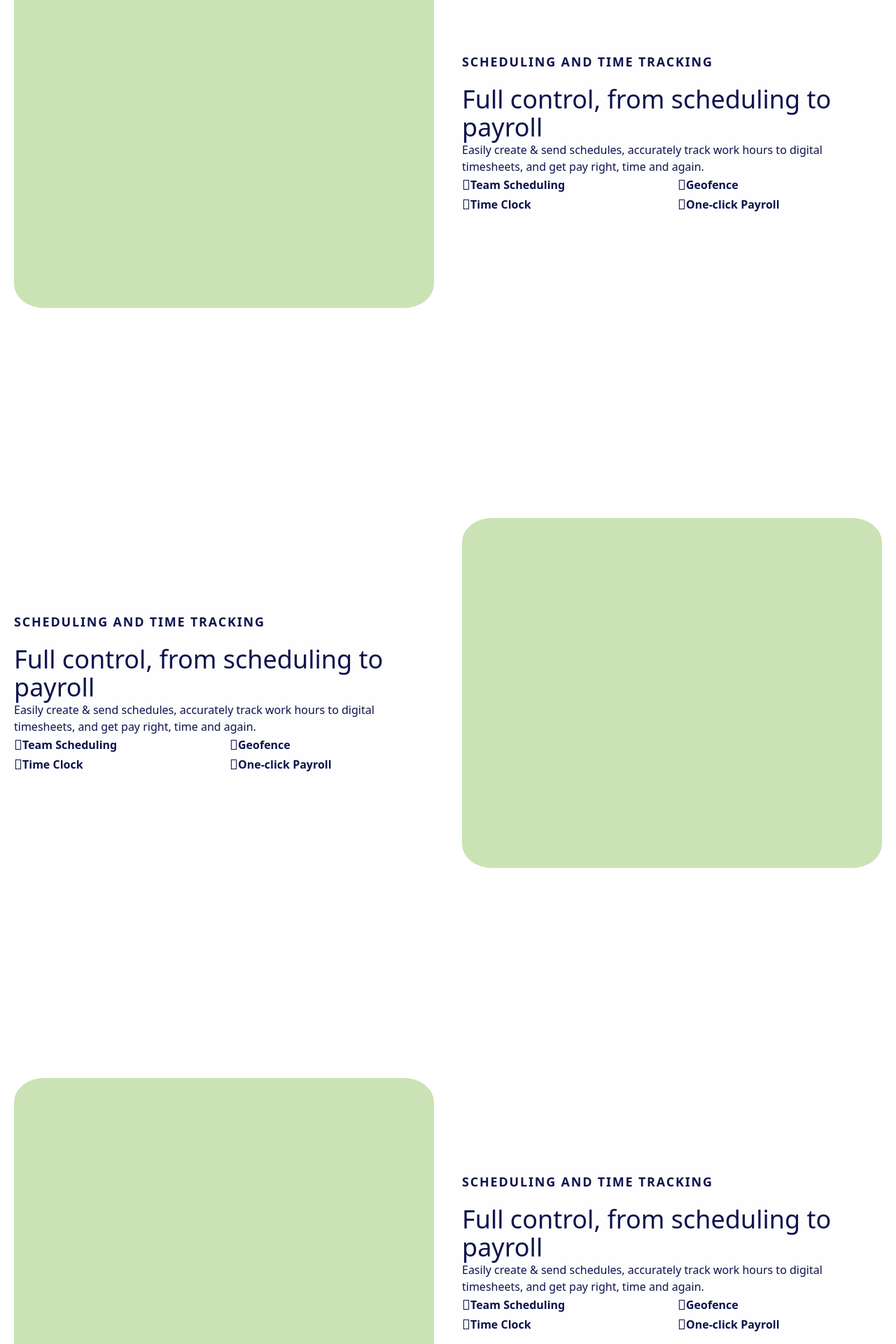
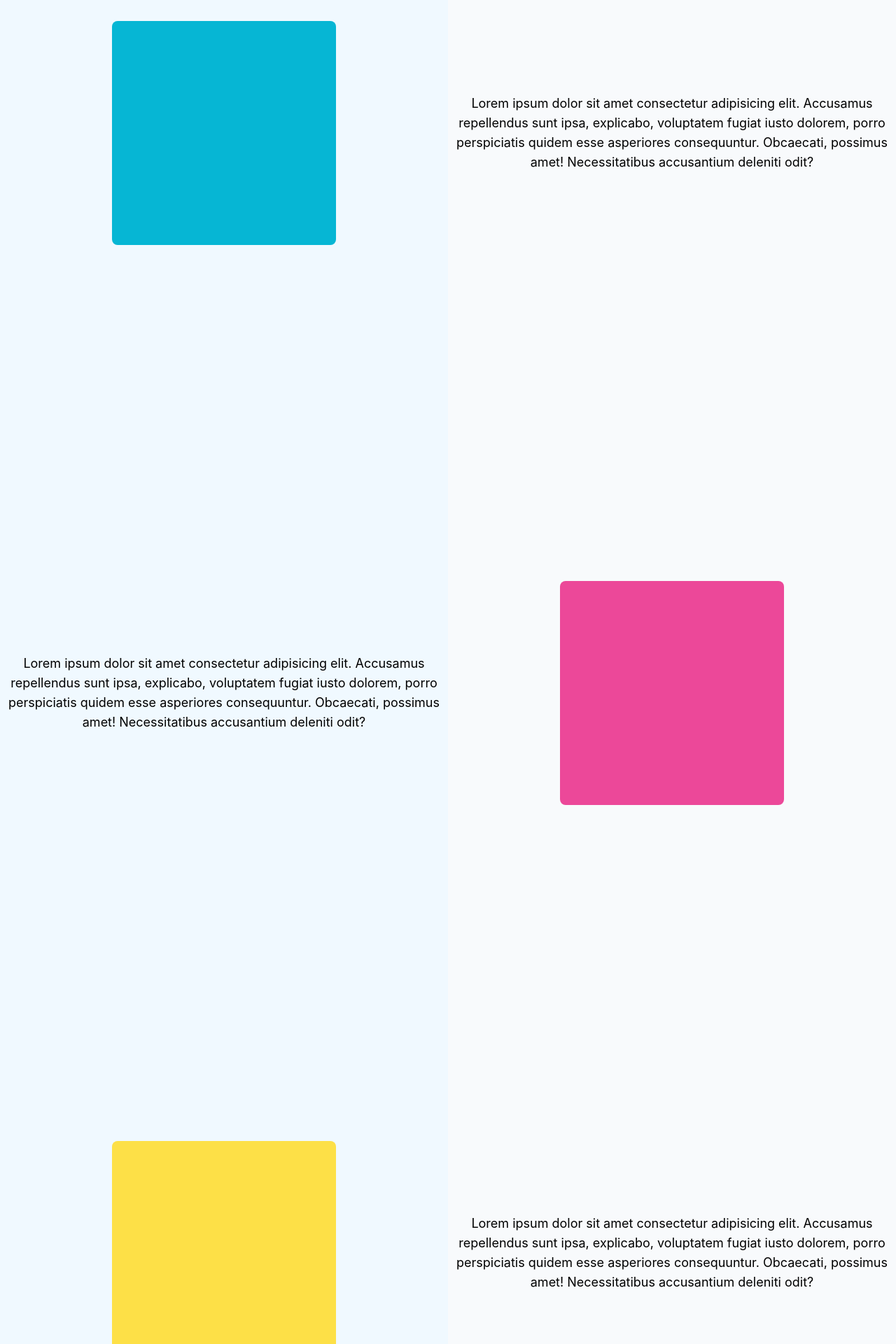
Before and after one commit to Aaryannn30/StaffSphere_Employee_Management, a React (Create React App) app in the folder react-side/: page / in a window 1280 px wide. Shown: the part 560-2480 px from the top of the page at 70% size. Built offline with nearby package versions, Linux system fonts and the light colour scheme.

Commit message:
Scrop up feature added2.

```diff
--- a/react-side/src/components/Cards.js
+++ b/react-side/src/components/Cards.js
@@ -1,149 +1,61 @@
-// import React from 'react';
-
-// const Cards = () => {
-//     return (
-//         <div className="flex flex-col">
-//             <div className="flex flex-row h-screen w-full">
-//                 <div className="w-1/2 flex justify-center items-center bg-sky-50 box-bordert">
-//                     <div className="h-80 w-80 rounded-lg m-0 bg-cyan-500"></div>
-//                 </div>
-//                 <div className="w-1/2 flex justify-center items-center bg-slate-50 box-border ">
-//                     <h2 className="text-black text-center text-lg">
-//                         Lorem ipsum dolor sit amet consectetur adipisicing elit. Accusamus
-//                         repellendus sunt ipsa, explicabo, voluptatem fugiat iusto dolorem,
-//                         porro perspiciatis quidem esse asperiores consequuntur. Obcaecati,
-//                         possimus amet! Necessitatibus accusantium deleniti odit?
-//                     </h2>
-//                 </div>
-//             </div>
-
-//             <div className="flex flex-row h-screen w-full">
-//                 <div className="w-1/2 flex justify-center items-center bg-sky-50 box-border">
-//                     <h2 className="text-black text-center text-lg">
-//                         Lorem ipsum dolor sit amet consectetur adipisicing elit. Accusamus
-//                         repellendus sunt ipsa, explicabo, voluptatem fugiat iusto dolorem,
-//                         porro perspiciatis quidem esse asperiores consequuntur. Obcaecati,
-//                         possimus amet! Necessitatibus accusantium deleniti odit?
-//                     </h2>
-//                 </div>
-//                 <div className="w-1/2 flex justify-center items-center bg-slate-50  box-border">
-//                     <div className="h-80 w-80 rounded-lg m-5 bg-pink-500"></div>
-//                 </div>
-//             </div>
-
-//             <div className="flex flex-row h-screen w-full">
-//                 <div className="w-1/2 flex justify-center items-center bg-sky-50 box-border">
-//                     <div className="h-80 w-80 rounded-lg m-5 bg-yellow-300"></div>
-//                 </div>
-//                 <div className="w-1/2 flex justify-center items-center bg-slate-50  box-border">
-//                     <h2 className="text-black text-center text-lg">
-//                         Lorem ipsum dolor sit amet consectetur adipisicing elit. Accusamus
-//                         repellendus sunt ipsa, explicabo, voluptatem fugiat iusto dolorem,
-//                         porro perspiciatis quidem esse asperiores consequuntur. Obcaecati,
-//                         possimus amet! Necessitatibus accusantium deleniti odit?
-//                     </h2>
-//                 </div>
-//             </div>
-
-//             <div className="flex flex-row h-screen w-full">
-//                 <div className="w-1/2 flex justify-center items-center bg-sky-50 box-border">
-//                     <h2 className="text-black text-center text-lg">
-//                         Lorem ipsum dolor sit amet consectetur adipisicing elit. Accusamus
-//                         repellendus sunt ipsa, explicabo, voluptatem fugiat iusto dolorem,
-//                         porro perspiciatis quidem esse asperiores consequuntur. Obcaecati,
-//                         possimus amet! Necessitatibus accusantium deleniti odit?
-//                     </h2>
-//                 </div>
-//                 <div className="w-1/2 flex justify-center items-center bg-slate-50 box-border">
-//                     <div className="h-80 w-80 rounded-lg m-5 bg-teal-400"></div>
-//                 </div>
-//             </div>
-//         </div>
-//     );
-// };
-
-// export default Cards;
-
-// sssssssssssssssssssssssssssssssssssss
-
 import React from 'react';
 
 const Cards = () => {
     return (
-    <div className="flex flex-col overflow-x-hidden font-sans text-azure m-0 p-0">
+        <div className="flex flex-col">
             <div className="flex flex-row h-screen w-full">
-        <div className="flex justify-center items-center w-1/2">
-          <div className="h-[500px] w-[600px] rounded-[7%] bg-[#CBE2B5] m-5"></div>
+                <div className="w-1/2 flex justify-center items-center bg-sky-50 box-bordert">
+                    <div className="h-80 w-80 rounded-lg m-0 bg-cyan-500"></div>
                 </div>
-        <div className="flex justify-center items-center w-1/2 bg-[#fefeff] p-5 box-border">
-          <div>
-            <p className="font-semibold text-[#0D134C] text-lg uppercase tracking-widest mb-5">Scheduling and Time tracking</p>
-            <h2 className="text-[#0D134C] text-4xl text-left m-0">Full control, from scheduling to payroll</h2>
-            <p className="text-[#0D134C] text-base text-left">Easily create & send schedules, accurately track work hours to digital timesheets, and get pay right, time and again.</p>
-            <ul className="text-[#0D134C] text-base font-semibold columns-2">
-              <li className="flex items-center"><i className="fab text-xl">&#xf77a;</i> Team Scheduling</li>
-              <li className="flex items-center"><i className="fab text-xl">&#xf77a;</i> Time Clock</li>
-              <li className="flex items-center"><i className="fab text-xl">&#xf77a;</i> Geofence</li>
-              <li className="flex items-center"><i className="fab text-xl">&#xf77a;</i> One-click Payroll</li>
-            </ul>
-          </div>
+                <div className="w-1/2 flex justify-center items-center bg-slate-50 box-border ">
+                    <h2 className="text-black text-center text-lg">
+                        Lorem ipsum dolor sit amet consectetur adipisicing elit. Accusamus
+                        repellendus sunt ipsa, explicabo, voluptatem fugiat iusto dolorem,
+                        porro perspiciatis quidem esse asperiores consequuntur. Obcaecati,
+                        possimus amet! Necessitatibus accusantium deleniti odit?
+                    </h2>
                 </div>
             </div>
 
             <div className="flex flex-row h-screen w-full">
-        <div className="flex justify-center items-center w-1/2 bg-[#fefeff] p-5 box-border">
-          <div>
-            <p className="font-semibold text-[#0D134C] text-lg uppercase tracking-widest mb-5">Scheduling and Time tracking</p>
-            <h2 className="text-[#0D134C] text-4xl text-left m-0">Full control, from scheduling to payroll</h2>
-            <p className="text-[#0D134C] text-base text-left">Easily create & send schedules, accurately track work hours to digital timesheets, and get pay right, time and again.</p>
-            <ul className="text-[#0D134C] text-base font-semibold columns-2">
-              <li className="flex items-center"><i className="fab text-xl">&#xf77a;</i> Team Scheduling</li>
-              <li className="flex items-center"><i className="fab text-xl">&#xf77a;</i> Time Clock</li>
-              <li className="flex items-center"><i className="fab text-xl">&#xf77a;</i> Geofence</li>
-              <li className="flex items-center"><i className="fab text-xl">&#xf77a;</i> One-click Payroll</li>
-            </ul>
+                <div className="w-1/2 flex justify-center items-center bg-sky-50 box-border">
+                    <h2 className="text-black text-center text-lg">
+                        Lorem ipsum dolor sit amet consectetur adipisicing elit. Accusamus
+                        repellendus sunt ipsa, explicabo, voluptatem fugiat iusto dolorem,
+                        porro perspiciatis quidem esse asperiores consequuntur. Obcaecati,
+                        possimus amet! Necessitatibus accusantium deleniti odit?
+                    </h2>
                 </div>
-        </div>
-        <div className="flex justify-center items-center w-1/2">
-          <div className="h-[500px] w-[600px] rounded-[7%] bg-[#CBE2B5] m-5"></div>
+                <div className="w-1/2 flex justify-center items-center bg-slate-50  box-border">
+                    <div className="h-80 w-80 rounded-lg m-5 bg-pink-500"></div>
                 </div>
             </div>
 
             <div className="flex flex-row h-screen w-full">
-        <div className="flex justify-center items-center w-1/2">
-          <div className="h-[500px] w-[600px] rounded-[7%] bg-[#CBE2B5] m-5"></div>
+                <div className="w-1/2 flex justify-center items-center bg-sky-50 box-border">
+                    <div className="h-80 w-80 rounded-lg m-5 bg-yellow-300"></div>
                 </div>
-        <div className="flex justify-center items-center w-1/2 bg-[#fefeff] p-5 box-border">
-          <div>
-            <p className="font-semibold text-[#0D134C] text-lg uppercase tracking-widest mb-5">Scheduling and Time tracking</p>
-            <h2 className="text-[#0D134C] text-4xl text-left m-0">Full control, from scheduling to payroll</h2>
-            <p className="text-[#0D134C] text-base text-left">Easily create & send schedules, accurately track work hours to digital timesheets, and get pay right, time and again.</p>
-            <ul className="text-[#0D134C] text-base font-semibold columns-2">
-              <li className="flex items-center"><i className="fab text-xl">&#xf77a;</i> Team Scheduling</li>
-              <li className="flex items-center"><i className="fab text-xl">&#xf77a;</i> Time Clock</li>
-              <li className="flex items-center"><i className="fab text-xl">&#xf77a;</i> Geofence</li>
-              <li className="flex items-center"><i className="fab text-xl">&#xf77a;</i> One-click Payroll</li>
-            </ul>
-          </div>
+                <div className="w-1/2 flex justify-center items-center bg-slate-50  box-border">
+                    <h2 className="text-black text-center text-lg">
+                        Lorem ipsum dolor sit amet consectetur adipisicing elit. Accusamus
+                        repellendus sunt ipsa, explicabo, voluptatem fugiat iusto dolorem,
+                        porro perspiciatis quidem esse asperiores consequuntur. Obcaecati,
+                        possimus amet! Necessitatibus accusantium deleniti odit?
+                    </h2>
                 </div>
             </div>
 
             <div className="flex flex-row h-screen w-full">
-        <div className="flex justify-center items-center w-1/2 bg-[#fefeff] p-5 box-border">
-          <div>
-            <p className="font-semibold text-[#0D134C] text-lg uppercase tracking-widest mb-5">Scheduling and Time tracking</p>
-            <h2 className="text-[#0D134C] text-4xl text-left m-0">Full control, from scheduling to payroll</h2>
-            <p className="text-[#0D134C] text-base text-left">Easily create & send schedules, accurately track work hours to digital timesheets, and get pay right, time and again.</p>
-            <ul className="text-[#0D134C] text-base font-semibold columns-2">
-              <li className="flex items-center"><i className="fab text-xl">&#xf77a;</i> Team Scheduling</li>
-              <li className="flex items-center"><i className="fab text-xl">&#xf77a;</i> Time Clock</li>
-              <li className="flex items-center"><i className="fab text-xl">&#xf77a;</i> Geofence</li>
-              <li className="flex items-center"><i className="fab text-xl">&#xf77a;</i> One-click Payroll</li>
-            </ul>
+                <div className="w-1/2 flex justify-center items-center bg-sky-50 box-border">
+                    <h2 className="text-black text-center text-lg">
+                        Lorem ipsum dolor sit amet consectetur adipisicing elit. Accusamus
+                        repellendus sunt ipsa, explicabo, voluptatem fugiat iusto dolorem,
+                        porro perspiciatis quidem esse asperiores consequuntur. Obcaecati,
+                        possimus amet! Necessitatibus accusantium deleniti odit?
+                    </h2>
                 </div>
-        </div>
-        <div className="flex justify-center items-center w-1/2">
-          <div className="h-[500px] w-[600px] rounded-[7%] bg-[#CBE2B5] m-5"></div>
+                <div className="w-1/2 flex justify-center items-center bg-slate-50 box-border">
+                    <div className="h-80 w-80 rounded-lg m-5 bg-teal-400"></div>
                 </div>
             </div>
         </div>
```
Lines whose indentation alone changed are shown as unchanged.
